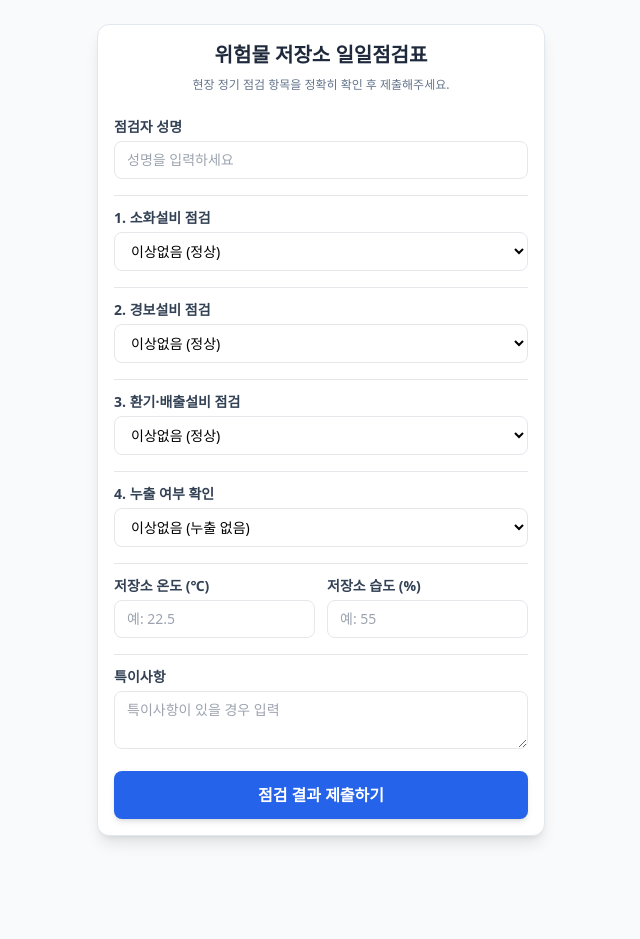
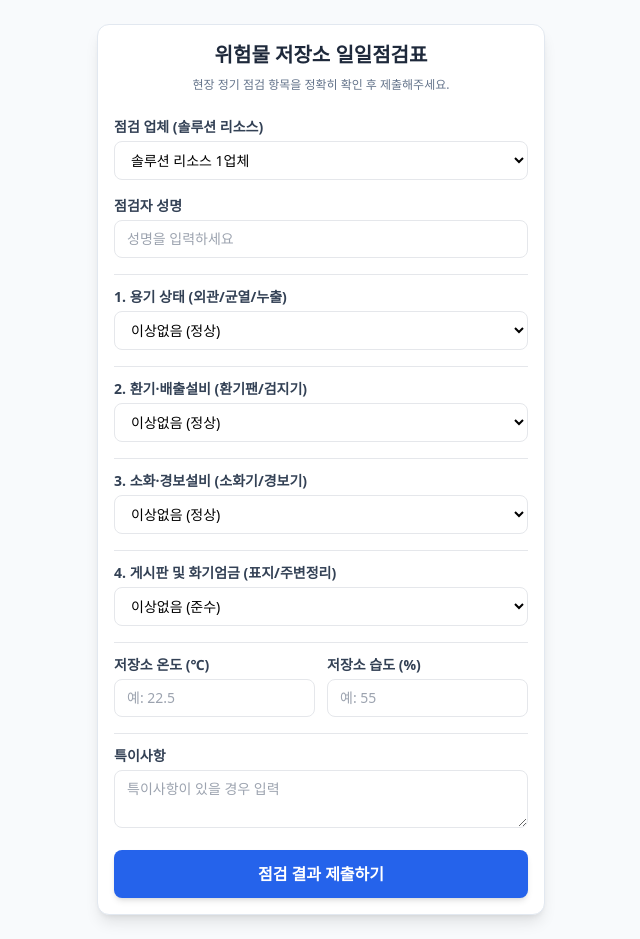
Before and after one commit to wjsdydxo94-a11y/hazardous-check, a Flask app: page / in a window 1280 px wide. Shown: the whole page, without its empty margins (319-959 px from the left). Before the commit the page ends 843 px from the top, so only its background shows below. Run offline with Flask 3, Linux system fonts and the light colour scheme; some libraries are stand-ins or nearby versions.

Commit message:
Update index.html

```diff
--- a/templates/index.html
+++ b/templates/index.html
@@ -12,13 +12,24 @@
         <p class="text-xs text-slate-500 mb-6 text-center">현장 정기 점검 항목을 정확히 확인 후 제출해주세요.</p>
 
         <form action="/submit" method="POST" class="space-y-4">
+            <!-- 업체 선택 -->
+            <div>
+                <label class="block text-sm font-semibold text-slate-700 mb-1">점검 업체 (솔루션 리소스)</label>
+                <select name="company" class="w-full px-3 py-2 border rounded-lg text-sm bg-white" required>
+                    <option value="솔루션 리소스 1업체">솔루션 리소스 1업체</option>
+                    <option value="솔루션 리소스 2업체">솔루션 리소스 2업체</option>
+                </select>
+            </div>
+
+            <!-- 점검자 성명 -->
             <div>
                 <label class="block text-sm font-semibold text-slate-700 mb-1">점검자 성명</label>
                 <input type="text" name="inspector" required class="w-full px-3 py-2 border rounded-lg focus:ring-2 focus:ring-blue-500 text-sm" placeholder="성명을 입력하세요">
             </div>
 
+            <!-- 1. 용기 상태 -->
             <div class="border-t pt-3">
-                <label class="block text-sm font-semibold text-slate-700 mb-1">1. 소화설비 점검</label>
+                <label class="block text-sm font-semibold text-slate-700 mb-1">1. 용기 상태 (외관/균열/누출)</label>
                 <select name="fire_ext" class="w-full px-3 py-2 border rounded-lg text-sm bg-white">
                     <option value="이상없음">이상없음 (정상)</option>
                     <option value="정비필요">정비필요</option>
@@ -26,8 +37,9 @@
                 </select>
             </div>
 
+            <!-- 2. 환기·배출설비 -->
             <div class="border-t pt-3">
-                <label class="block text-sm font-semibold text-slate-700 mb-1">2. 경보설비 점검</label>
+                <label class="block text-sm font-semibold text-slate-700 mb-1">2. 환기·배출설비 (환기팬/검지기)</label>
                 <select name="alarm" class="w-full px-3 py-2 border rounded-lg text-sm bg-white">
                     <option value="이상없음">이상없음 (정상)</option>
                     <option value="정비필요">정비필요</option>
@@ -35,8 +47,9 @@
                 </select>
             </div>
 
+            <!-- 3. 소화·경보설비 -->
             <div class="border-t pt-3">
-                <label class="block text-sm font-semibold text-slate-700 mb-1">3. 환기·배출설비 점검</label>
+                <label class="block text-sm font-semibold text-slate-700 mb-1">3. 소화·경보설비 (소화기/경보기)</label>
                 <select name="vent" class="w-full px-3 py-2 border rounded-lg text-sm bg-white">
                     <option value="이상없음">이상없음 (정상)</option>
                     <option value="정비필요">정비필요</option>
@@ -44,15 +57,16 @@
                 </select>
             </div>
 
+            <!-- 4. 게시판 및 화기엄금 -->
             <div class="border-t pt-3">
-                <label class="block text-sm font-semibold text-slate-700 mb-1">4. 누출 여부 확인</label>
+                <label class="block text-sm font-semibold text-slate-700 mb-1">4. 게시판 및 화기엄금 (표지/주변정리)</label>
                 <select name="leak" class="w-full px-3 py-2 border rounded-lg text-sm bg-white">
-                    <option value="없음">이상없음 (누출 없음)</option>
-                    <option value="미세누출">미세누출 감지</option>
-                    <option value="누출발생">누출 발생 (긴급 조치 요망)</option>
+                    <option value="이상없음">이상없음 (준수)</option>
+                    <option value="미흡">개선 필요</option>
                 </select>
             </div>
 
+            <!-- 온도 및 습도 -->
             <div class="grid grid-cols-2 gap-3 border-t pt-3">
                 <div>
                     <label class="block text-sm font-semibold text-slate-700 mb-1">저장소 온도 (℃)</label>
@@ -64,6 +78,7 @@
                 </div>
             </div>
 
+            <!-- 특이사항 -->
             <div class="border-t pt-3">
                 <label class="block text-sm font-semibold text-slate-700 mb-1">특이사항</label>
                 <textarea name="remarks" rows="2" placeholder="특이사항이 있을 경우 입력" class="w-full px-3 py-2 border rounded-lg text-sm"></textarea>
```
